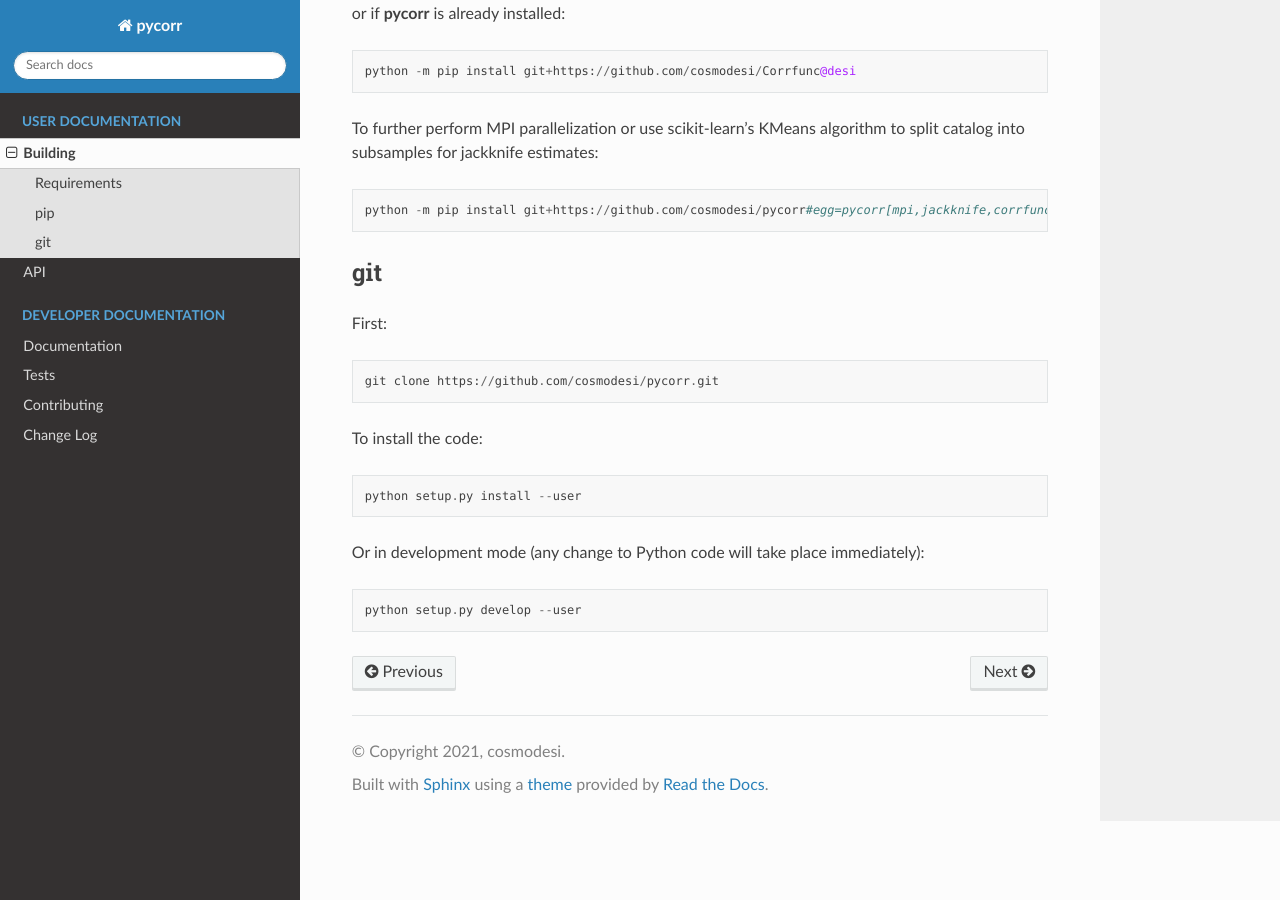
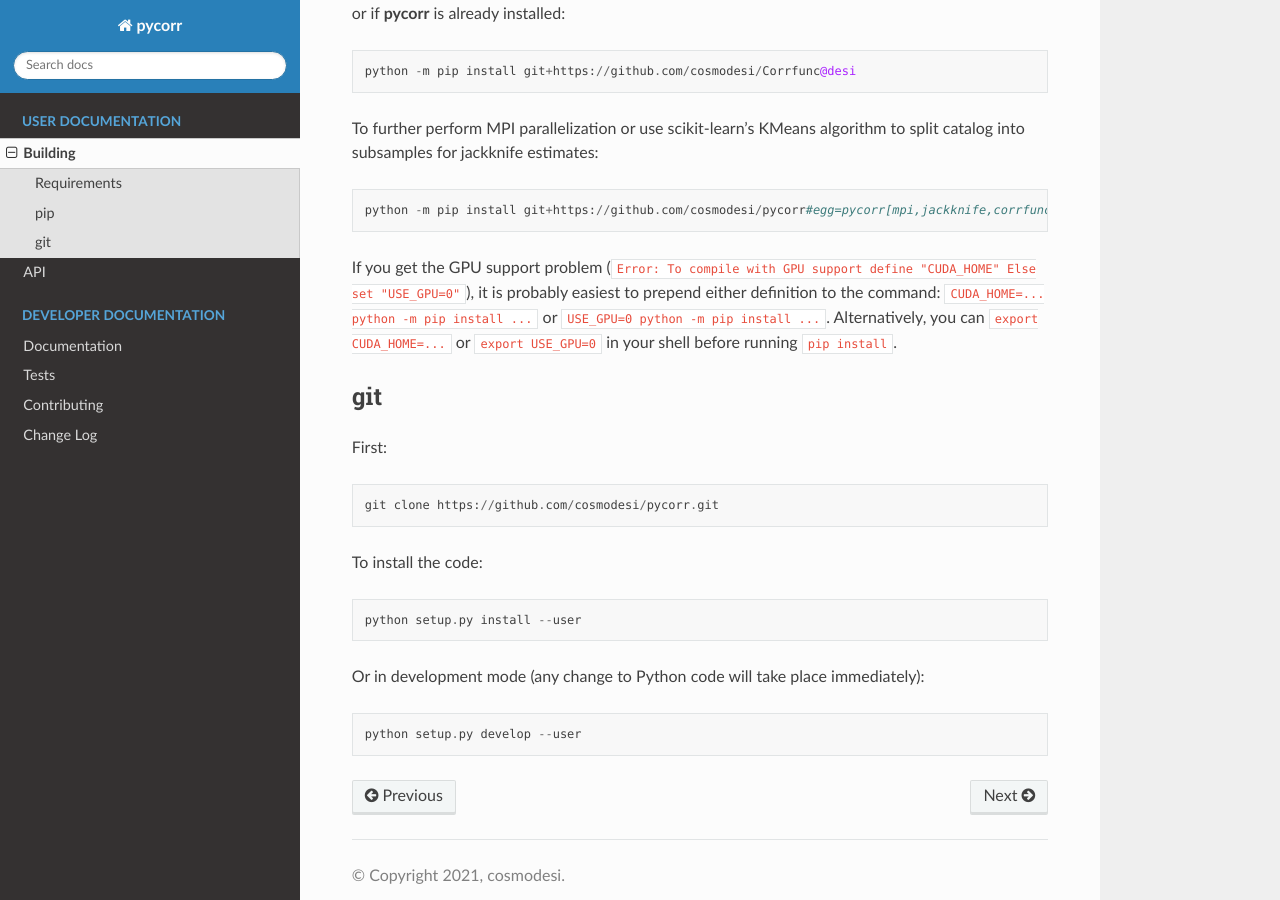
Before and after one commit to cosmodesi/pycorr, a Sphinx documentation site: the page built from doc/user/building.rst, in a window 1280 px wide and 900 px high, scrolled down 974 px. Built offline with Sphinx 7.4.7 and the Read the Docs theme 3.1.0, drawn with Linux system fonts in a browser that asks for light colours.

Commit message:
Note on GPU support in the building docs

```diff
--- a/doc/user/building.rst
+++ b/doc/user/building.rst
@@ -43,6 +43,9 @@ To further perform MPI parallelization or use scikit-learn's KMeans algorithm to
 
   python -m pip install git+https://github.com/cosmodesi/pycorr#egg=pycorr[mpi,jackknife,corrfunc]
 
+If you get the GPU support problem (``Error: To compile with GPU support define "CUDA_HOME" Else set "USE_GPU=0"``), it is probably easiest to prepend either definition to the command: ``CUDA_HOME=... python -m pip install ...`` or ``USE_GPU=0 python -m pip install ...``.
+Alternatively, you can ``export CUDA_HOME=...`` or ``export USE_GPU=0`` in your shell before running ``pip install``.
+
 git
 ---
 First::
```
